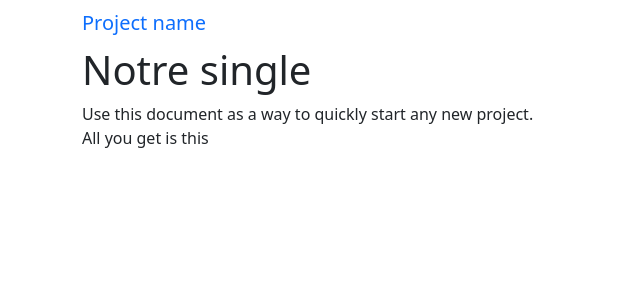
After one commit to Tuvedunyel/Blog-class-php, a PHP site: page /pages/single.php in a window 1280 px wide. The commit adds this page. Shown: the top 300 px of the page, without its empty margins (0-640 px from the left). Run offline with PHP 8.4, Linux system fonts and the light colour scheme.

Commit message:
single.php

```diff
--- /dev/null
+++ b/pages/single.php
@@ -0,0 +1,26 @@
+<!DOCTYPE html>
+<html lang="fr">
+<head>
+    <meta charset="UTF-8">
+    <meta http-equiv="X-UA-Compatible" content="IE=edge">
+    <meta name="viewport" content="width=device-width, initial-scale=1.0">
+    <link href="https://cdn.jsdelivr.net/npm/bootstrap@5.1.2/dist/css/bootstrap.min.css" rel="stylesheet" integrity="sha384-uWxY/CJNBR+1zjPWmfnSnVxwRheevXITnMqoEIeG1LJrdI0GlVs/9cVSyPYXdcSF" crossorigin="anonymous">
+
+    <title>Blog</title>
+</head>
+<body>
+    <nav class="navbar navbar-inverse navbar-fixed-top">
+        <div class="container">
+            <div class="navbar-header">
+                <a href="#" class="navbar-brand">Project name</a>
+            </div>
+        </div>
+    </nav>
+    <div class="container">
+        <div class="starter-template" style="padding-bottom: 100px;">
+            <h1>Notre single</h1>
+            <p class="leader">Use this document as a way to quickly start any new project.<br> All you get is this</p>
+        </div>
+    </div>
+</body>
+</html>
--- a/public/index.php
+++ b/public/index.php
@@ -11,4 +11,6 @@
 
     if ($p === 'home') {
         require './../pages/home.php';
+    } elseif ($p === 'single') {
+        require './../pages/single.php';
     }
```
